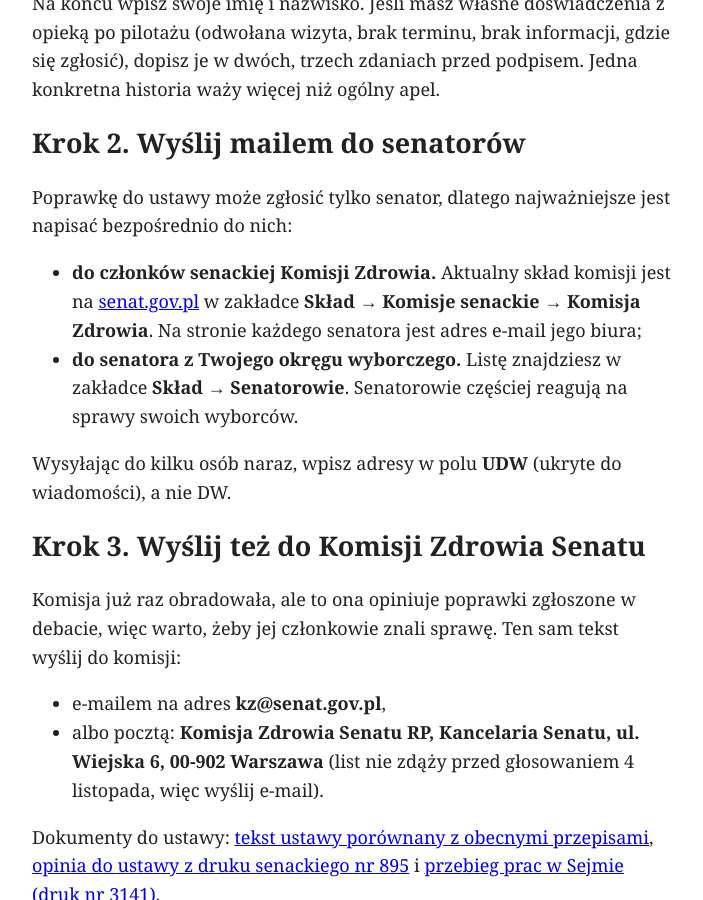
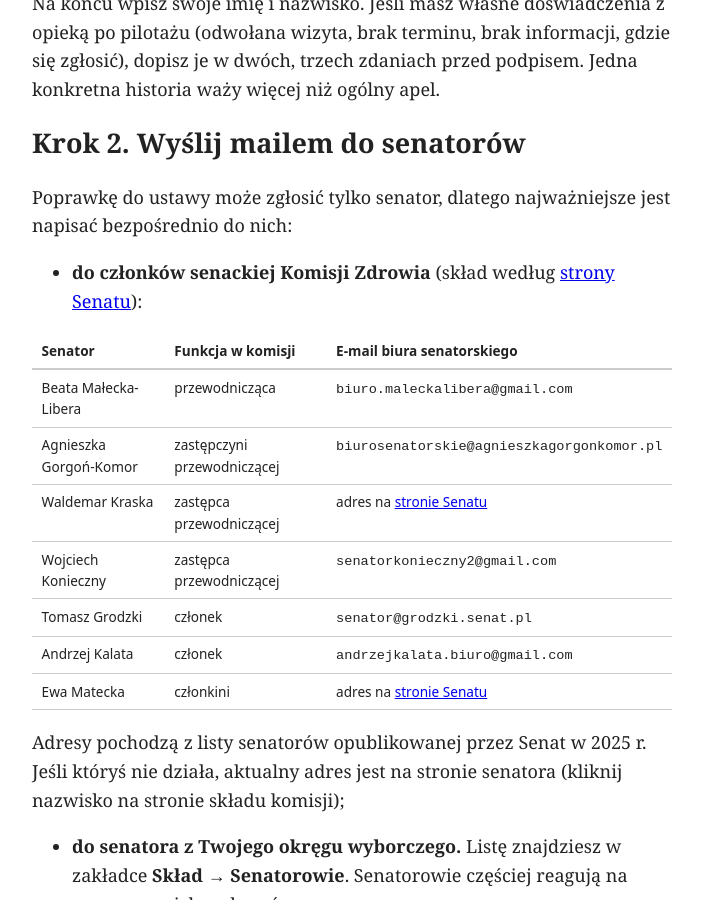
Before and after one commit to sylwiaeb/nf1news, a Jekyll site: the page built from _posts/2026-11-03-senat-uwagi-oecr.md, in a window 1280 px wide and 900 px high, scrolled down 1369 px. Shown: the whole window, without its empty margins (288-991 px from the left). Built offline with Jekyll 4.4.1, drawn with Linux system fonts in a browser that asks for light colours.

Commit message:
Skład Komisji Zdrowia Senatu z adresami e-mail
Co-Authored-By: Claude Opus 5.5 <noreply@anthropic.com>
Claude-Session: https://claude.ai/code/session_019jaYAUrvFxzDMrZaHzH4de

```diff
--- a/_posts/2026-11-03-senat-uwagi-oecr.md
+++ b/_posts/2026-11-03-senat-uwagi-oecr.md
@@ -27,7 +27,19 @@ Na końcu wpisz swoje imię i nazwisko. Jeśli masz własne doświadczenia z opi
 
 Poprawkę do ustawy może zgłosić tylko senator, dlatego najważniejsze jest napisać bezpośrednio do nich:
 
-- **do członków senackiej Komisji Zdrowia.** Aktualny skład komisji jest na [senat.gov.pl](https://www.senat.gov.pl) w zakładce **Skład → Komisje senackie → Komisja Zdrowia**. Na stronie każdego senatora jest adres e-mail jego biura;
+- **do członków senackiej Komisji Zdrowia** (skład według [strony Senatu](https://www.senat.gov.pl/prace/komisje-senackie/sklad,221,komisja-zdrowia.html)):
+
+| Senator | Funkcja w komisji | E-mail biura senatorskiego |
+|---|---|---|
+| Beata Małecka-Libera | przewodnicząca | `biuro.maleckalibera@gmail.com` |
+| Agnieszka Gorgoń-Komor | zastępczyni przewodniczącej | `biurosenatorskie@agnieszkagorgonkomor.pl` |
+| Waldemar Kraska | zastępca przewodniczącej | adres na [stronie Senatu](https://www.senat.gov.pl/prace/komisje-senackie/sklad,221,komisja-zdrowia.html) |
+| Wojciech Konieczny | zastępca przewodniczącej | `senatorkonieczny2@gmail.com` |
+| Tomasz Grodzki | członek | `senator@grodzki.senat.pl` |
+| Andrzej Kalata | członek | `andrzejkalata.biuro@gmail.com` |
+| Ewa Matecka | członkini | adres na [stronie Senatu](https://www.senat.gov.pl/prace/komisje-senackie/sklad,221,komisja-zdrowia.html) |
+
+  Adresy pochodzą z listy senatorów opublikowanej przez Senat w 2025 r. Jeśli któryś nie działa, aktualny adres jest na stronie senatora (kliknij nazwisko na stronie składu komisji);
 - **do senatora z Twojego okręgu wyborczego.** Listę znajdziesz w zakładce **Skład → Senatorowie**. Senatorowie częściej reagują na sprawy swoich wyborców.
 
 Wysyłając do kilku osób naraz, wpisz adresy w polu **UDW** (ukryte do wiadomości), a nie DW.
```
